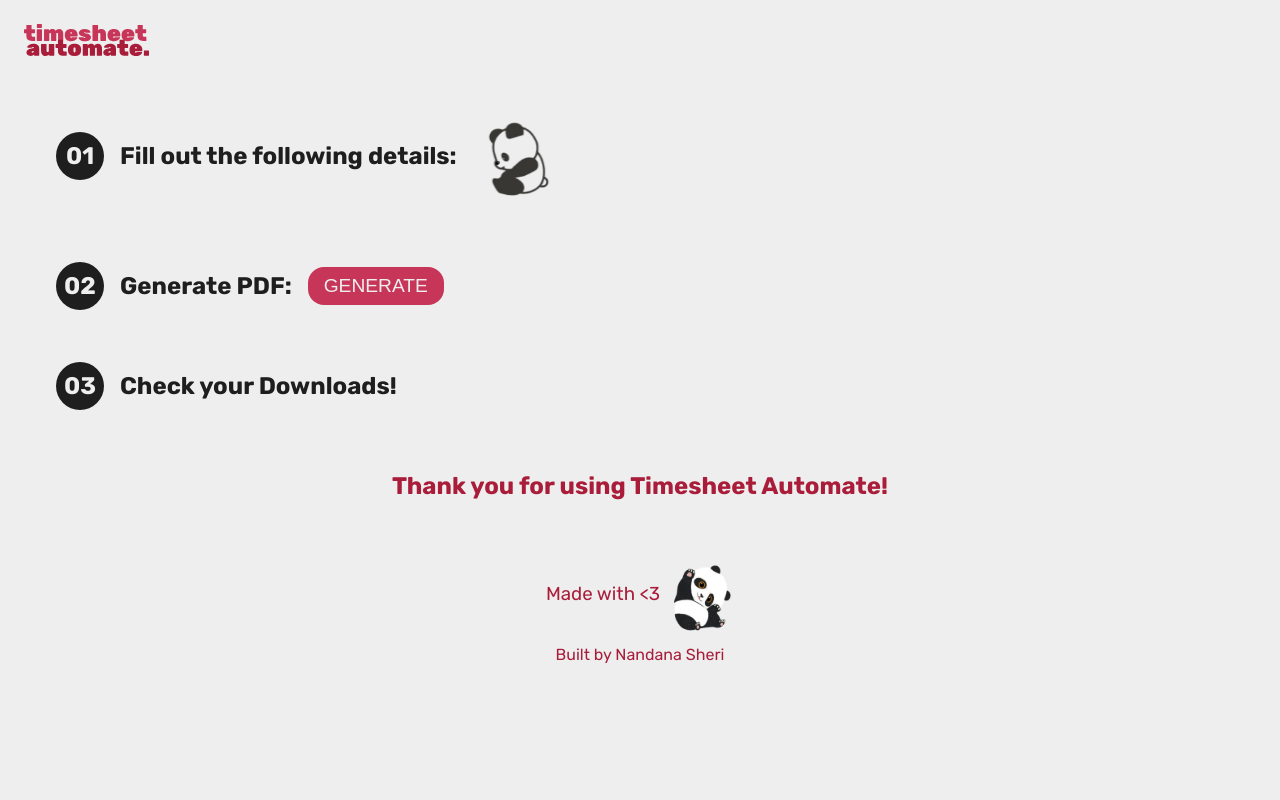
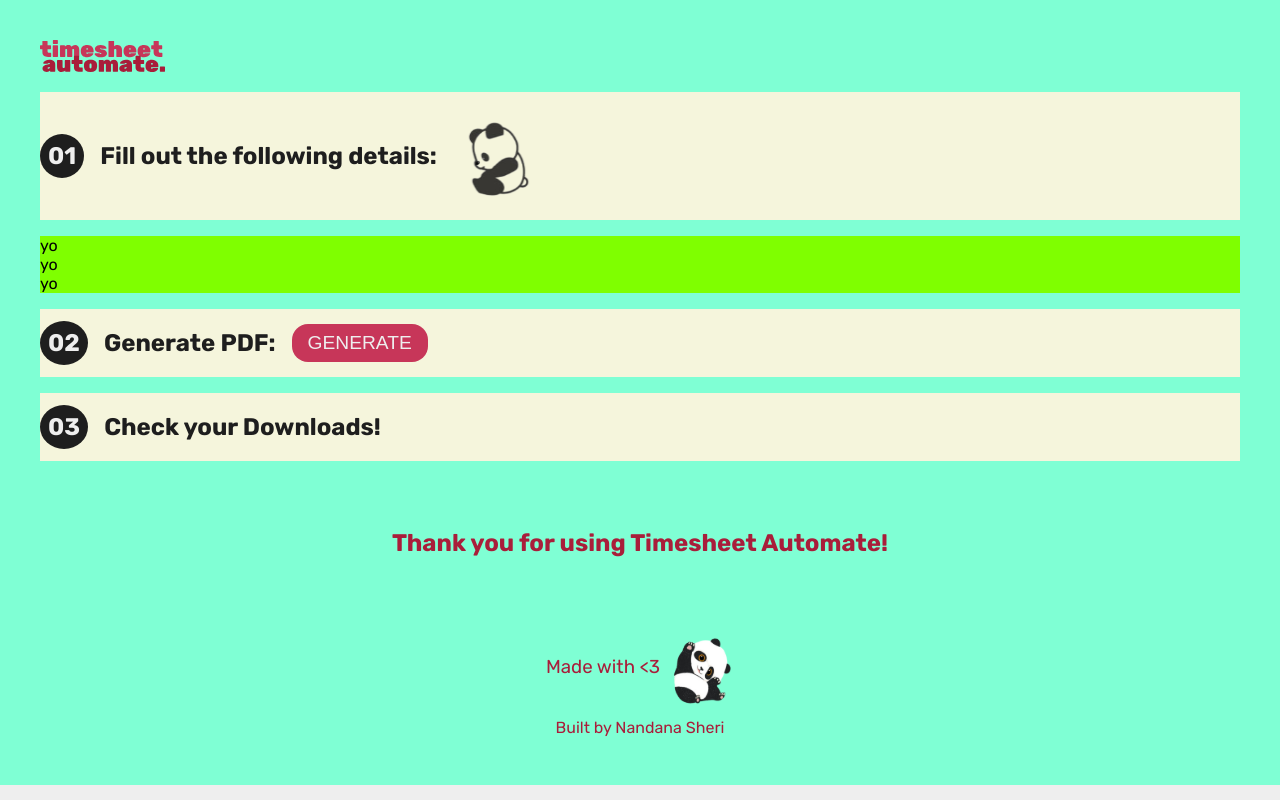
Before and after one commit to nandanasheri/timesheet-automate, a React (Create React App) app in the folder client/: page /generate in a window 1280 px wide. Built offline with nearby package versions, Linux system fonts and the light colour scheme.

Commit message:
MUI added

```diff
--- a/client/package.json
+++ b/client/package.json
@@ -3,6 +3,9 @@
   "version": "0.1.0",
   "private": true,
   "dependencies": {
+    "@emotion/react": "^11.11.4",
+    "@emotion/styled": "^11.11.5",
+    "@mui/material": "^5.15.19",
     "@testing-library/jest-dom": "^5.17.0",
     "@testing-library/react": "^13.4.0",
     "@testing-library/user-event": "^13.5.0",
--- a/client/public/index.html
+++ b/client/public/index.html
@@ -6,6 +6,7 @@
     <link rel="preconnect" href="https://fonts.googleapis.com">
     <link rel="preconnect" href="https://fonts.gstatic.com" crossorigin>
     <link href="https://fonts.googleapis.com/css2?family=Rubik:ital,wght@0,300..900;1,300..900&display=swap" rel="stylesheet">
+    <link rel="stylesheet" href="https://fonts.googleapis.com/css2?family=Roboto:wght@300;400;500;700&display=swap"/>
     <meta name="viewport" content="width=device-width, initial-scale=1" />
     <meta name="theme-color" content="#000000" />
     <meta
--- a/client/src/components/InstructionBox/InstructionBox.module.css
+++ b/client/src/components/InstructionBox/InstructionBox.module.css
@@ -18,8 +18,6 @@
 
 .instruct-title-circle {
     background: #eeee;
-    width: 4rem;
-    height: 4rem;
     border-radius: 50%;
     display: flex;
     align-items: center;
@@ -27,6 +25,7 @@
     color: #A91D3A;
     font-size: 2rem;
     font-weight: bold;
+    padding: 0.5rem;
 }
 
 .instruct-subtext{
--- a/client/src/views/GeneratePDFPage/GeneratePDFPage.js
+++ b/client/src/views/GeneratePDFPage/GeneratePDFPage.js
@@ -2,6 +2,7 @@
 import timesheetlogo from "../../assets/timesheet-cropped.svg";
 import sadpanda from "../../assets/sadpanda.svg";
 import footerpanda from "../../assets/footer panda.svg";
+import TextField from '@mui/material/TextField';
 
 
 function GeneratePDFPage () {
@@ -14,6 +15,15 @@
                 <div className={styles["generate-circle"]}>01</div>
                 <h2>Fill out the following details:</h2>
                 <img className={styles["generate-panda"]} src={sadpanda} alt="sadpanda"></img>
+            </div>
+
+            <div className={styles["generate-form-container"]}>
+                <div className={styles["generate-inner-container"]}>yo
+                </div>
+                <div className={styles["generate-inner-container"]}> yo
+                </div>
+                <div className={styles["generate-inner-container"]}>yo
+                </div>
             </div>
 
             <div className={styles["generate-form-title"]}>
--- a/client/src/views/GeneratePDFPage/GeneratePDFPage.module.css
+++ b/client/src/views/GeneratePDFPage/GeneratePDFPage.module.css
@@ -6,18 +6,19 @@
 }
 
 .generate-main {
-    /* background-color: aquamarine; */
-    margin: 1.5rem;
-    gap: 0;
+    background-color: aquamarine;
+    padding: 2.5rem;
+    display: flex;
+    flex-direction: column;
+    gap: 1rem;
     flex: 1;
 }
 
 .generate-form-title {
     display: flex;
-    /* background-color: beige; */
+    background-color: beige;
     gap: 1rem;
     align-items: center;
-    margin: 2rem;
 }
 
 .generate-form-title > h2 {
@@ -31,8 +32,6 @@
 
 .generate-circle {
     background: #1E1E1E;
-    width: 3rem;
-    height: 3rem;
     border-radius: 50%;
     display: flex;
     align-items: center;
@@ -40,6 +39,7 @@
     color: #EEEEEE;
     font-size: 1.5rem;
     font-weight: bold;
+    padding: 0.5rem;
 }
 
 .generate-panda {
@@ -87,3 +87,11 @@
     cursor: pointer;
     opacity: 0.7;
 }
+
+.generate-form-container {
+    background-color: blueviolet;
+}
+
+.generate-inner-container {
+    background-color: chartreuse;
+}
--- a/client/src/views/LandingPage/LandingPage.module.css
+++ b/client/src/views/LandingPage/LandingPage.module.css
@@ -1,6 +1,6 @@
 .landing-main {
     /* background-color: #c4acb0; */
-    padding: 1rem;
+    padding: 2.5rem;
 }
 
 .landing-header{
```
